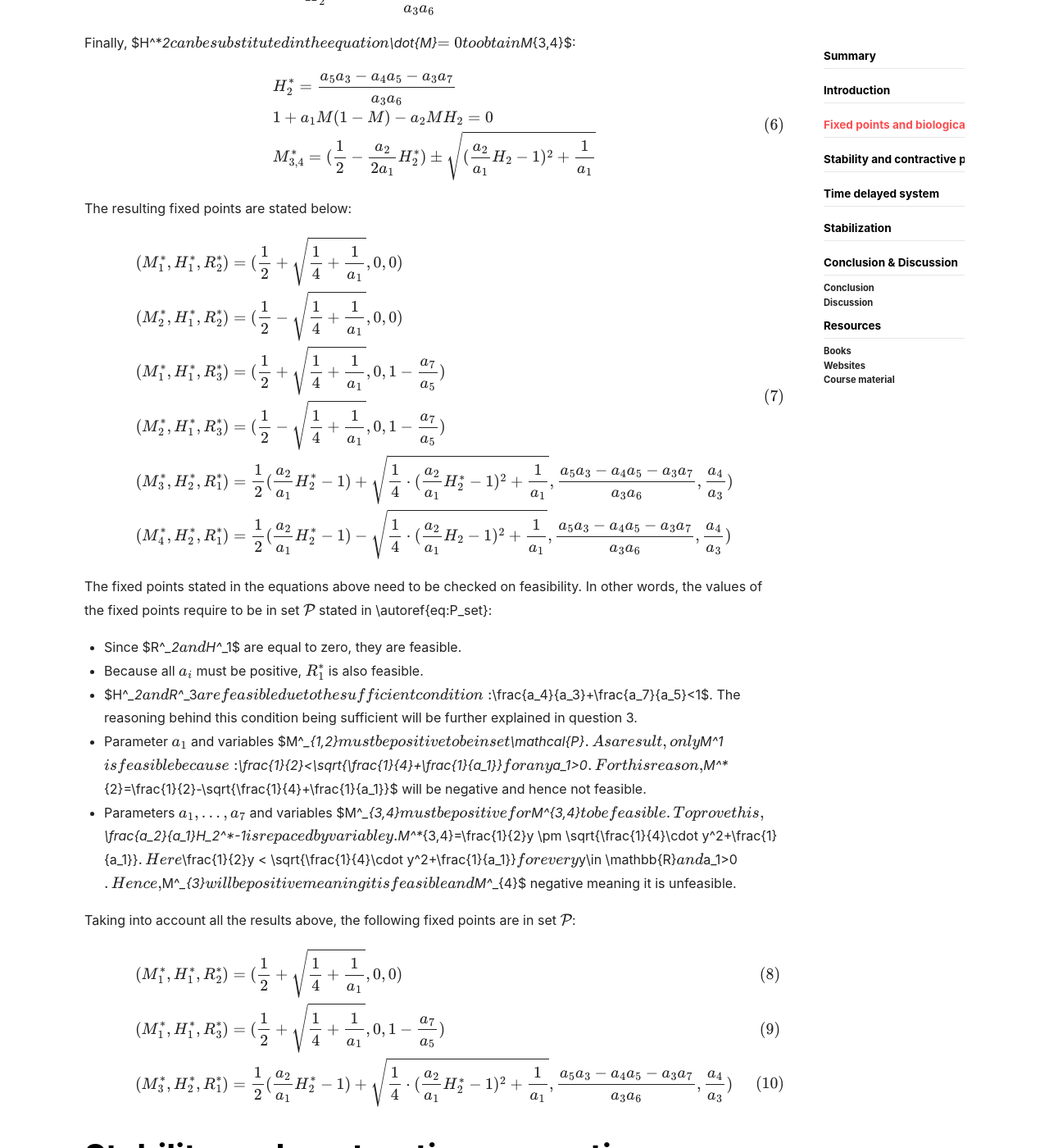
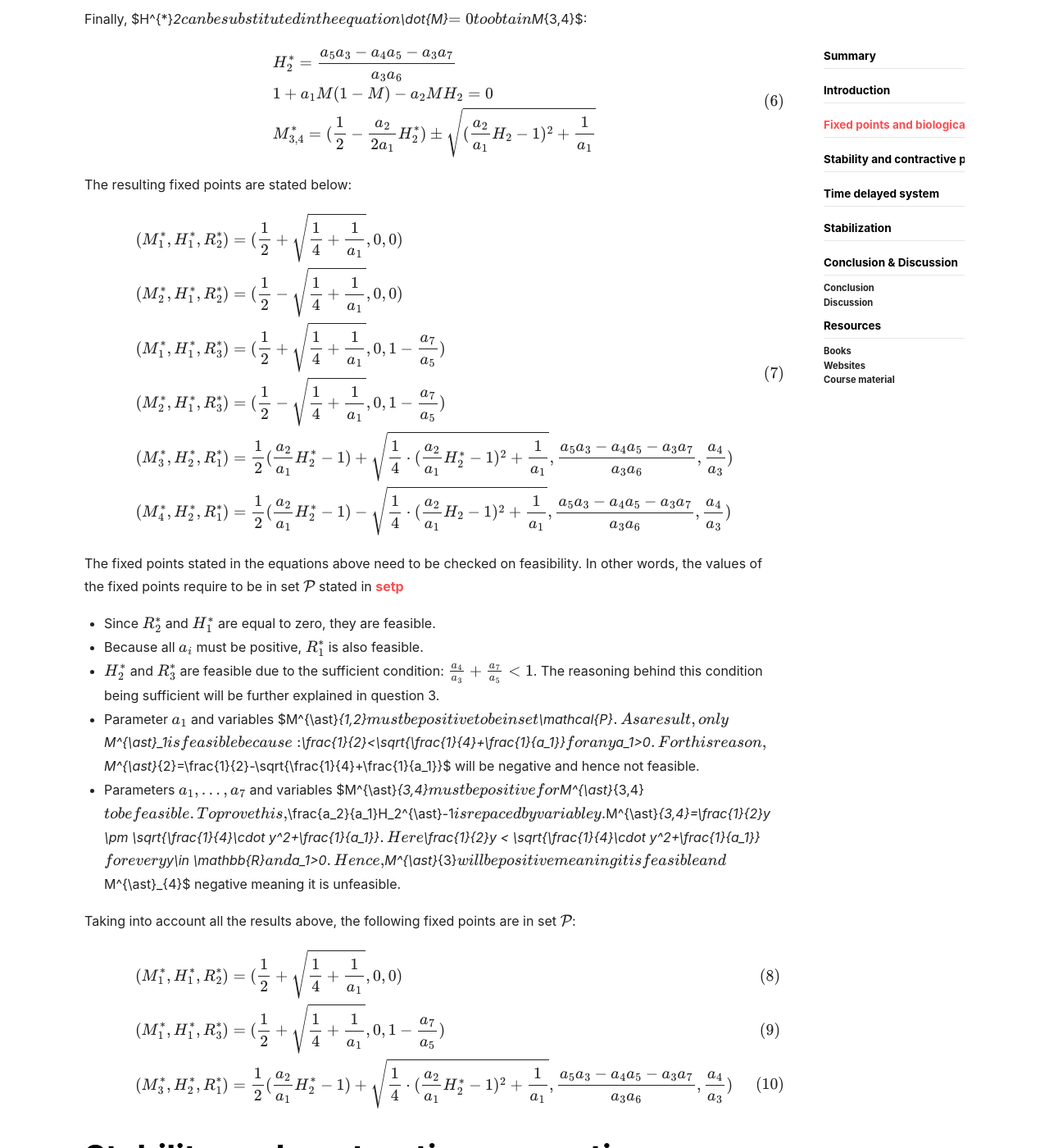
Before and after one commit to wind-m05/wind-m05.github.io, a Jekyll site: the page built from _posts/2022-11-14-Nonlinear-dynamics-Analysis-Immune-system.md, in a window 1280 px wide and 1400 px high, scrolled down 2165 px. Shown: the whole window at 82% size. Built offline with Jekyll 4.4.1, drawn with Linux system fonts in a browser that asks for light colours; nearby versions of some CDN libraries; formulas are drawn with MathJax 3; some of the changed text lies outside the part shown.

Commit message:
Update 2022-11-14-Nonlinear-dynamics-Analysis-Immune-system.md

```diff
--- a/_posts/2022-11-14-Nonlinear-dynamics-Analysis-Immune-system.md
+++ b/_posts/2022-11-14-Nonlinear-dynamics-Analysis-Immune-system.md
@@ -38,7 +38,7 @@ All indicated parameters $a_i$ are non-negative numbers. In particular,
 - $a_7$ is the natural natural death rate of resting cells.
 
 # Fixed points and biological feasibility
-The fixed points can be determined by solving the equations of the states, because the fixed points in a system are the solutions of the set given in \autoref{eq:OGmodel} when there is no time dependency. Firstly, the rate of change of density of the hunting cells ($\dot{H}=0$) is solved.
+The fixed points can be determined by solving the equations of the states, because the fixed points in a system are the solutions of the set given in [modelref]() when there is no time dependency. Firstly, the rate of change of density of the hunting cells ($\dot{H}=0$) is solved.
 
 $$
 \begin{aligned}
@@ -48,7 +48,7 @@ $$
 \end{aligned}
 $$
 
-$H^*_1$ will be substituted into \autoref{eq:OGmodel} such that $M^*_{1,2}$ can be computed by solving $\dot{M}=0$.
+$H^{*}_1$ will be substituted into [modelref]() such that $M^{*}_{1,2}$ can be computed by solving $\dot{M}=0$.
 
 $$
 \begin{aligned}
@@ -60,7 +60,7 @@ $$
 \end{aligned}
 $$
 
-Next, $H^*_1$ is substituted into \autoref{eq:OGmodel} where $\dot{R}$=0 to obtain  $R_2$ and $R_3$:
+Next, $H^{*}_1$ is substituted into [modelref]() where $\dot{R}$=0 to obtain  $R_2$ and $R_3$:
 
 $$
 \begin{aligned}
@@ -71,7 +71,7 @@ $$
 \end{aligned}
 $$
 
-$H^*_2$ can be computed by implementing $R^*_1$ in $\dot{R}$=0:
+$H^{*}_2$ can be computed by implementing $R^{*}_1$ in $\dot{R}$=0:
 
 $$
 \begin{aligned}
@@ -82,7 +82,7 @@ $$
 \end{aligned}
 $$
 
-Finally, $H^*_2$ can be substituted in the equation $\dot{M}$=0 to obtain $M_{3,4}$:
+Finally, $H^{*}_2$ can be substituted in the equation $\dot{M}$=0 to obtain $M_{3,4}$:
 
 $$
 \begin{aligned}
@@ -100,19 +100,19 @@ $$
 & (M^{*}_2,H^{*}_1,R^{*}_2)=(\frac{1}{2}-\sqrt{\frac{1}{4}+\frac{1}{a_1}},0,0)\\
 & (M^{*}_1,H^{*}_1,R^{*}_3)=(\frac{1}{2}+\sqrt{\frac{1}{4}+\frac{1}{a_1}},0,1-\frac{a_7}{a_5})\\
 & (M^{*}_2,H^{*}_1,R^{*}_3)=(\frac{1}{2}-\sqrt{\frac{1}{4}+\frac{1}{a_1}},0,1-\frac{a_7}{a_5})\\
-& (M^*_3,H^*_2,R^*_1)=\frac{1}{2}(\frac{a_2}{a_1}H_2^*-1)+ \sqrt{\frac{1}{4}\cdot(\frac{a_2}{a_1}H_2^*-1)^2+\frac{1}{a_1}},\frac{a_5 a_3 -a_4 a_5 -a_3 a_7}{a_3 a_6},\frac{a_4}{a_3})\\
-& (M^{*}_4,H^{*}_2,R^{*}_1)=\frac{1}{2}(\frac{a_2}{a_1}H_2^*-1)- \sqrt{\frac{1}{4}\cdot(\frac{a_2}{a_1}H_2-1)^2+\frac{1}{a_1}},\frac{a_5 a_3 -a_4 a_5 -a_3 a_7}{a_3 a_6},\frac{a_4}{a_3})\\
+& (M^{*}_3,H^{*}_2,R^{*}_1)=\frac{1}{2}(\frac{a_2}{a_1}H_2^{*}-1)+ \sqrt{\frac{1}{4}\cdot(\frac{a_2}{a_1}H_2^{*}-1)^2+\frac{1}{a_1}},\frac{a_5 a_3 -a_4 a_5 -a_3 a_7}{a_3 a_6},\frac{a_4}{a_3})\\
+& (M^{*}_4,H^{*}_2,R^{*}_1)=\frac{1}{2}(\frac{a_2}{a_1}H_2^{*}-1)- \sqrt{\frac{1}{4}\cdot(\frac{a_2}{a_1}H_2-1)^2+\frac{1}{a_1}},\frac{a_5 a_3 -a_4 a_5 -a_3 a_7}{a_3 a_6},\frac{a_4}{a_3})\\
 \end{aligned}
 $$
 
-The fixed points stated in the equations above need to be checked on feasibility. In other words, the values of the fixed points require to be in set $\mathcal{P}$ stated in \autoref{eq:P_set}:
+The fixed points stated in the equations above need to be checked on feasibility. In other words, the values of the fixed points require to be in set $\mathcal{P}$ stated in [setp]()
 
 
-- Since $R^*_2$ and $H^*_1$ are equal to zero, they are feasible.
-- Because all $a_i$ must be positive, $R^*_1$ is also feasible.
-- $H^*_2$ and $R^*_3$ are feasible due to the sufficient condition: $\frac{a_4}{a_3}+\frac{a_7}{a_5}<1$. The reasoning behind this condition being sufficient will be further explained in question 3.
-- Parameter $a_1$ and variables $M^*_{1,2}$ must be positive to be in set $\mathcal{P}$. As a result, only $M^*_1$ is feasible because: $\frac{1}{2}<\sqrt{\frac{1}{4}+\frac{1}{a_1}}$ for any $a_1>0$. For this reason, $M^*_{2}=\frac{1}{2}-\sqrt{\frac{1}{4}+\frac{1}{a_1}}$ will be negative and hence not feasible.
-- Parameters $a_1,...,a_7$ and variables $M^*_{3,4}$ must be positive for $M^*_{3,4}$ to be feasible. To prove this, $\frac{a_2}{a_1}H_2^*-1$ is repaced by variable y.  $M^*_{3,4}=\frac{1}{2}y \pm \sqrt{\frac{1}{4}\cdot y^2+\frac{1}{a_1}}$. Here $\frac{1}{2}y < \sqrt{\frac{1}{4}\cdot y^2+\frac{1}{a_1}}$ for every $y\in \mathbb{R}$ and $a_1>0$. Hence, $M^*_{3}$ will be positive meaning it is feasible and $M^*_{4}$ negative meaning it is unfeasible.
+- Since $R^{\ast}_2$ and $H^{\ast}_1$ are equal to zero, they are feasible.
+- Because all $a_i$ must be positive, $R^{\ast}_1$ is also feasible.
+- $H^{\ast}_2$ and $R^{\ast}_3$ are feasible due to the sufficient condition: $\frac{a_4}{a_3}+\frac{a_7}{a_5}<1$. The reasoning behind this condition being sufficient will be further explained in question 3.
+- Parameter $a_1$ and variables $M^{\ast}_{1,2}$ must be positive to be in set $\mathcal{P}$. As a result, only $M^{\ast}_1$ is feasible because: $\frac{1}{2}<\sqrt{\frac{1}{4}+\frac{1}{a_1}}$ for any $a_1>0$. For this reason, $M^{\ast}_{2}=\frac{1}{2}-\sqrt{\frac{1}{4}+\frac{1}{a_1}}$ will be negative and hence not feasible.
+- Parameters $a_1,...,a_7$ and variables $M^{\ast}_{3,4}$ must be positive for $M^{\ast}_{3,4}$ to be feasible. To prove this, $\frac{a_2}{a_1}H_2^{\ast}-1$ is repaced by variable y.  $M^{\ast}_{3,4}=\frac{1}{2}y \pm \sqrt{\frac{1}{4}\cdot y^2+\frac{1}{a_1}}$. Here $\frac{1}{2}y < \sqrt{\frac{1}{4}\cdot y^2+\frac{1}{a_1}}$ for every $y\in \mathbb{R}$ and $a_1>0$. Hence, $M^{\ast}_{3}$ will be positive meaning it is feasible and $M^{\ast}_{4}$ negative meaning it is unfeasible.
 
 
 Taking into account all the results above, the following fixed points are in set $\mathcal{P}$:
@@ -124,11 +124,6 @@ $$
     & (M^*_3,H^*_2,R^*_1)=\frac{1}{2}(\frac{a_2}{a_1}H_2^*-1)+ \sqrt{\frac{1}{4}\cdot(\frac{a_2}{a_1}H_2^*-1)^2+\frac{1}{a_1}},\frac{a_5 a_3 -a_4 a_5 -a_3 a_7}{a_3 a_6},\frac{a_4}{a_3})
 \end{align}
 $$
-
-
-
-
-
 
 
 
```
